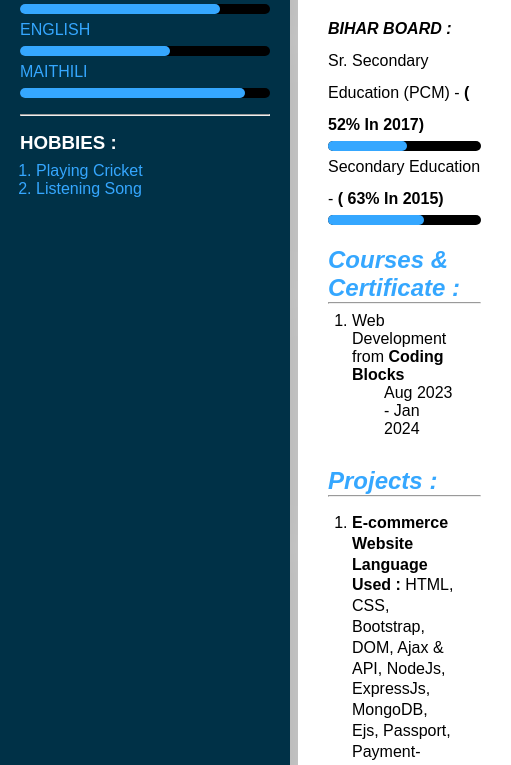
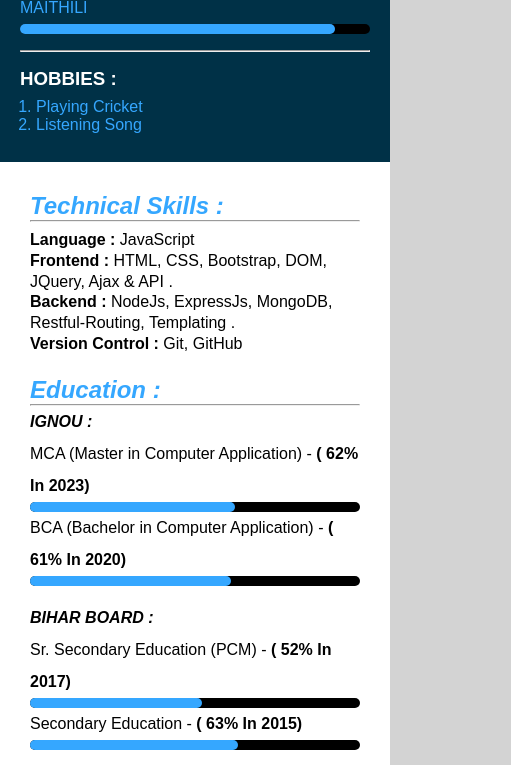
Before and after one commit to saurabhjha007/My-Resume, a plain HTML site: page index.html in a window 390 px wide. Shown: the part 723-1488 px from the top of the page, 511 px wide, since content can reach past the window. Drawn offline with Linux system fonts and the light colour scheme.

Commit message:
Modified CSS

```diff
--- a/style.css
+++ b/style.css
@@ -3,7 +3,6 @@
     padding: 0px;
     font-family: sans-serif;
     box-sizing: border-box;
-    /* border: 2px solid red; */
 }
 body{
     background-color: #d3d3d3;
@@ -61,7 +60,6 @@ h2 span{
     font-size: 1.3rem;
     font-style: italic;
     color: #35A7FF;
-    /* margin-left: 1rem; */
     text-align: center;
 }
 
@@ -146,7 +144,6 @@ h2 span{
     position: relative;
     background-color: #fff;
     padding: 30px;
-    margin-left: 0.5rem;
     box-shadow: 10 30px 30px gray;
 }
 .skills h2{
@@ -217,3 +214,23 @@ h2 span{
     color: #35A7FF;
     font-style: italic;
 }
+
+@media (min-width:1000px) {
+    .right-side{
+        margin-left: 0.5rem;
+    }
+
+}
+
+@media (max-width:1000px){
+    .container{
+        grid-template-columns: repeat(1,1fr);
+    }
+    .left-side{
+        padding: 15px;
+    }
+    .right-side{
+        padding: 15px;
+    }
+
+}
```
